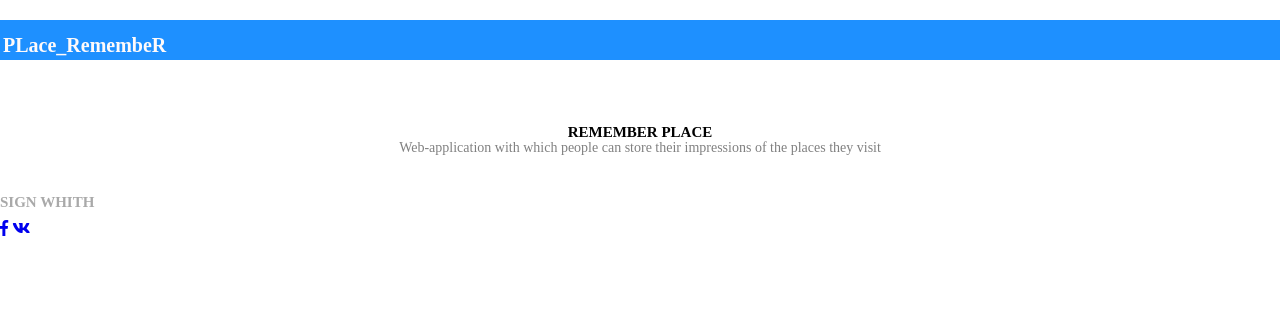
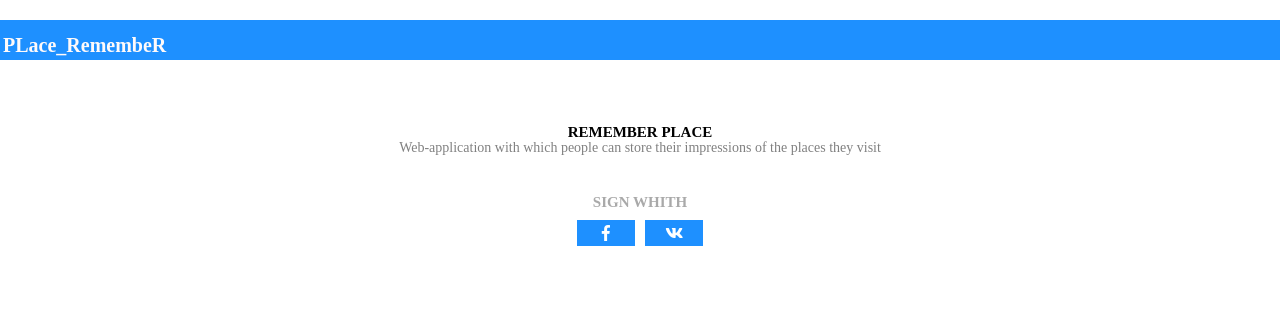
Before and after one commit to Shohmasud/place_remember, a Django app: page /login/ in a window 1280 px wide. Shown: the top 320 px of the page. Run offline with Django 3.2, Linux system fonts and the light colour scheme; some libraries are stand-ins or nearby versions.

Commit message:
login.css:Css-styles for the tag responsible for social network icons (Facebook,VK)

```diff
--- a/static/css/login.css
+++ b/static/css/login.css
@@ -43,3 +43,22 @@
     color:darkgrey;
     margin-bottom:0.7%;
 }
+
+.div_login_facebook_vk{
+    text-align:center;
+}
+.fb_icon{
+    background:dodgerblue;
+    padding:5px 25px 5px 25px ;
+    color: white;
+}
+
+.vk_icon{
+    background:dodgerblue;
+    padding:5px 20px 5px 20px ;
+    color: white;
+    margin-left:0.5%;
+}
+.div_social{
+    text-align:center;
+}
```
